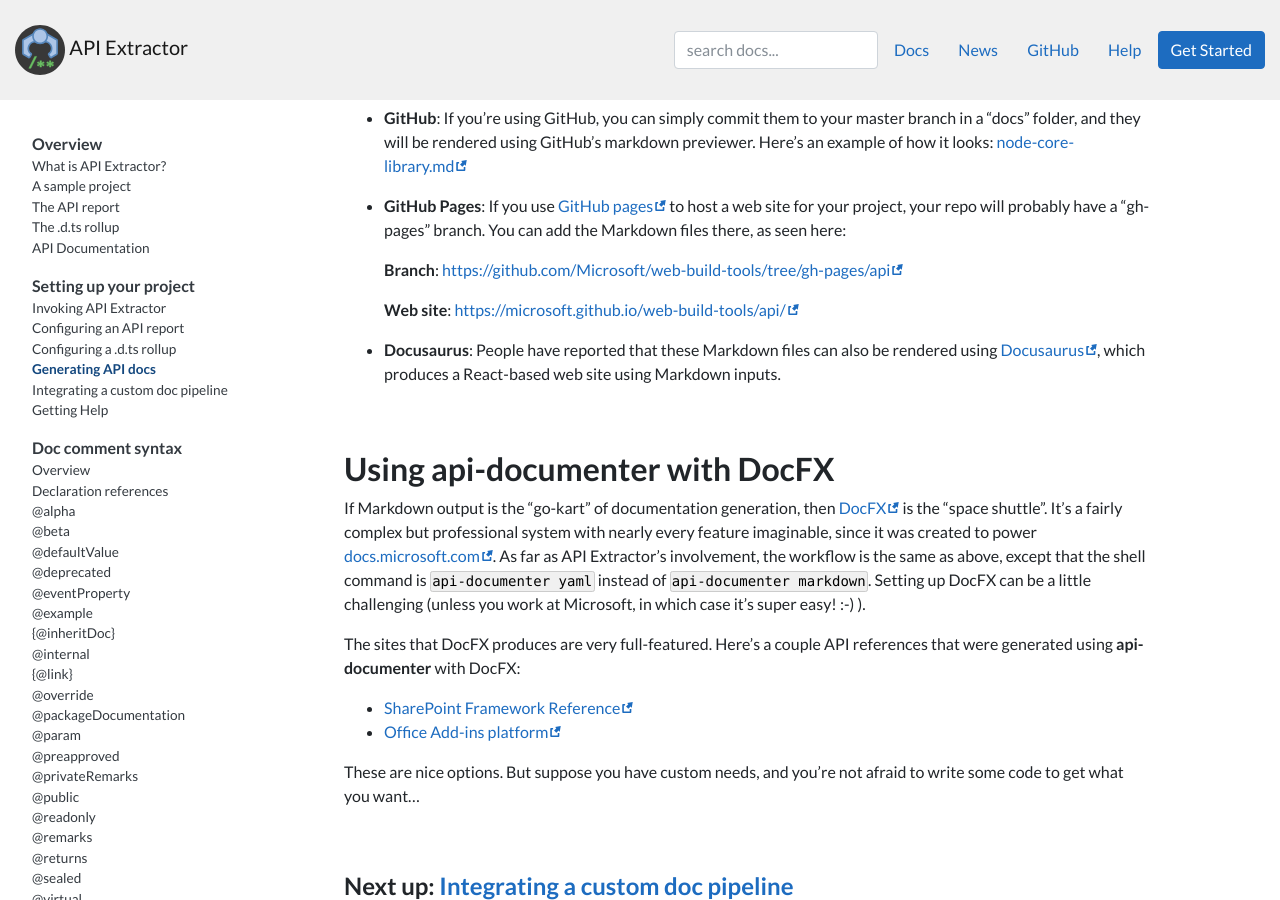
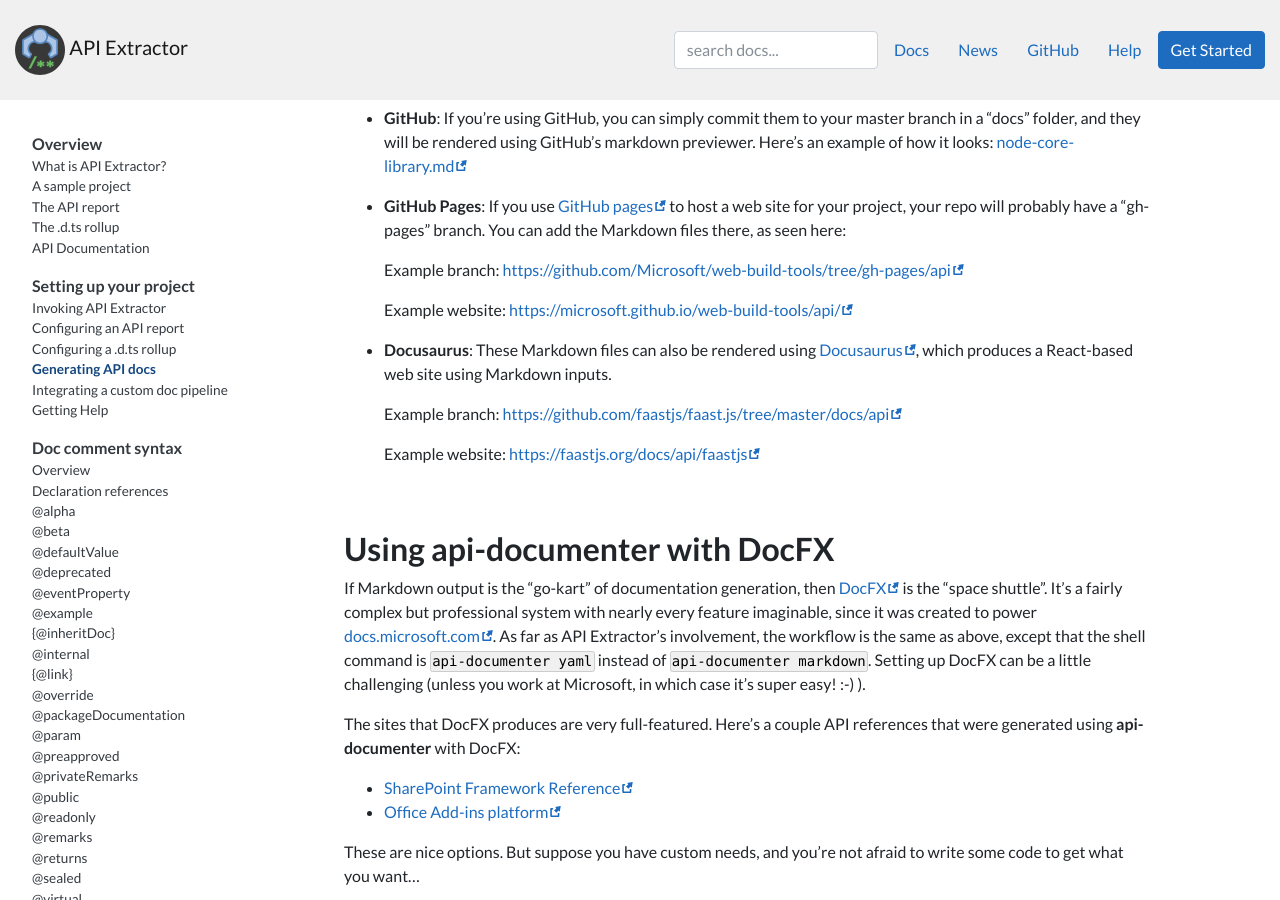
Before and after one commit to microsoft/api-extractor.com-website, a Jekyll site: the page built from pages/setup/generating_docs.md, in a window 1280 px wide and 900 px high, scrolled down 1306 px. Built offline with Jekyll 4.4.1, drawn with Linux system fonts in a browser that asks for light colours; nearby versions of some CDN libraries; comment, search, counter and statistics services are not loaded.

Commit message:
Add Docusaurus example

```diff
--- a/pages/setup/generating_docs.md
+++ b/pages/setup/generating_docs.md
@@ -70,13 +70,18 @@
   your project, your repo will probably have a "gh-pages" branch.  You can add the Markdown files there,
   as seen here:
 
-  **Branch**: [https://github.com/Microsoft/web-build-tools/tree/gh-pages/api](
+  Example branch: [https://github.com/Microsoft/web-build-tools/tree/gh-pages/api](
   https://github.com/Microsoft/web-build-tools/tree/gh-pages/api)
 
-  **Web site**: [https://microsoft.github.io/web-build-tools/api/](https://microsoft.github.io/web-build-tools/api/)
+  Example website: [https://microsoft.github.io/web-build-tools/api/](https://microsoft.github.io/web-build-tools/api/)
 
-- **Docusaurus**: People have reported that these Markdown files can also be rendered using
-  [Docusaurus](https://docusaurus.io/), which produces a React-based web site using Markdown inputs.
+- **Docusaurus**: These Markdown files can also be rendered using [Docusaurus](https://docusaurus.io/), which
+  produces a React-based web site using Markdown inputs.
+
+  Example branch: [https://github.com/faastjs/faast.js/tree/master/docs/api](
+    https://github.com/faastjs/faast.js/tree/master/docs/api)
+
+  Example website: [https://faastjs.org/docs/api/faastjs](https://faastjs.org/docs/api/faastjs)
 
 
 ## Using api-documenter with DocFX
```
